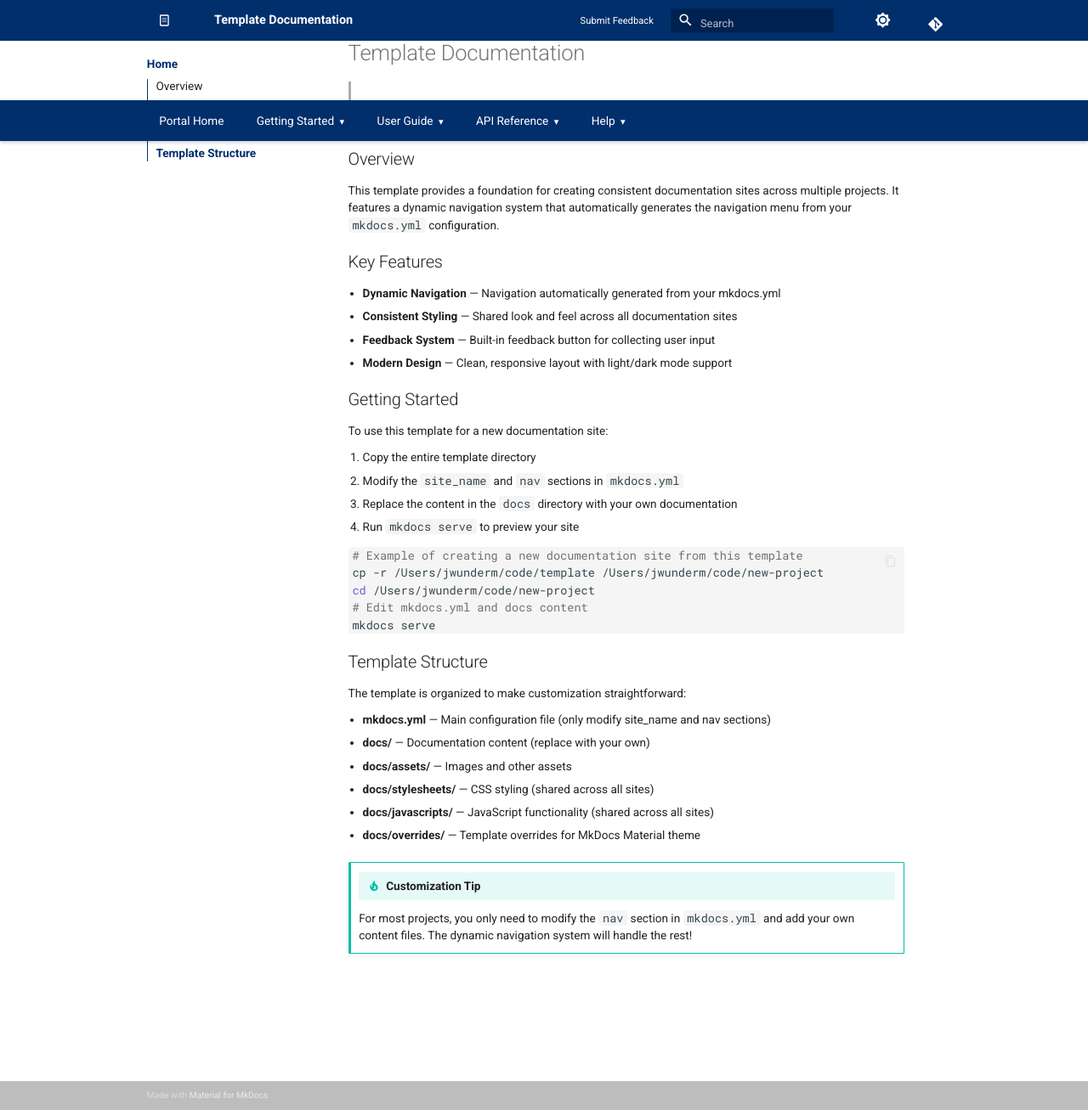
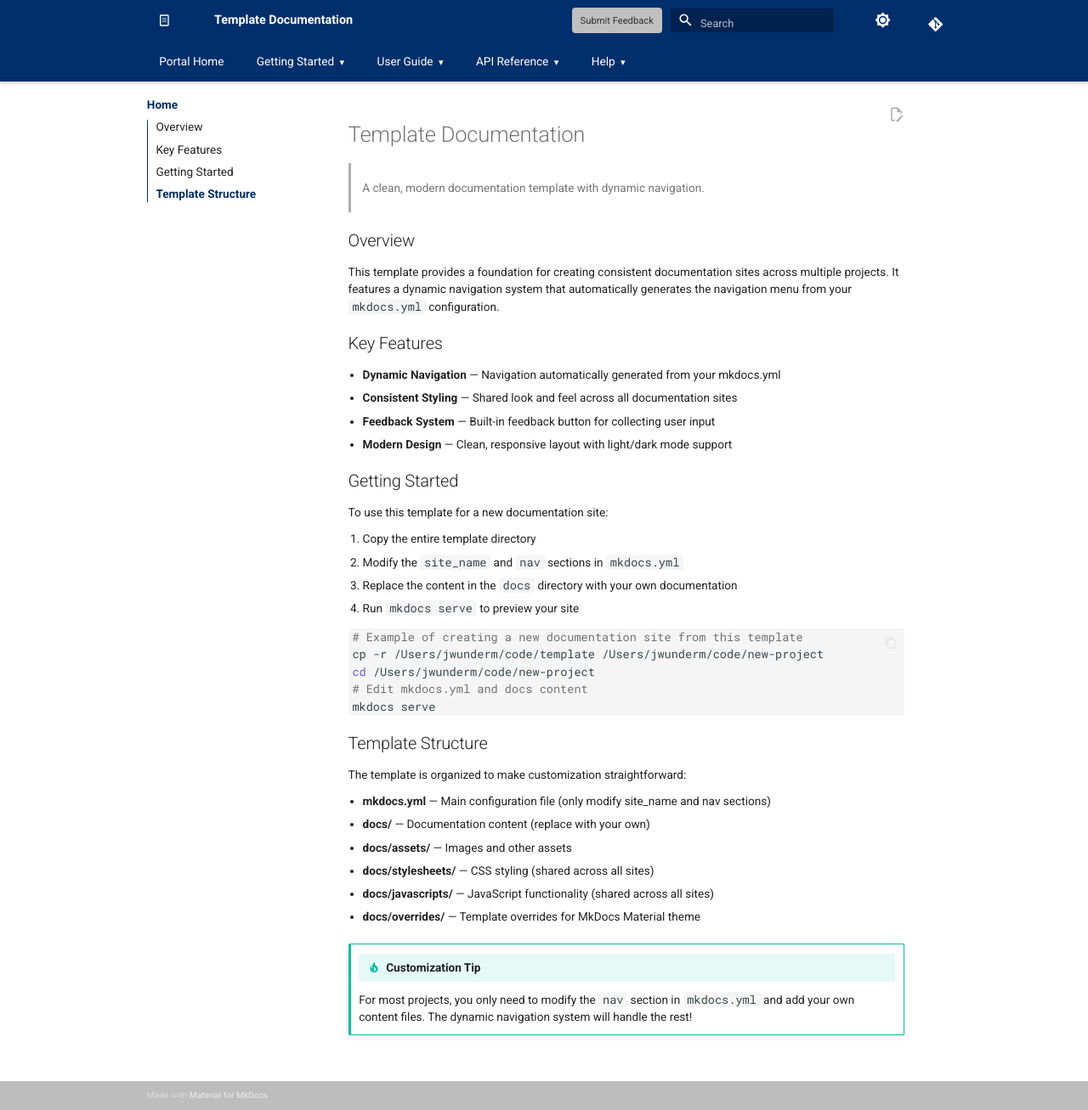
Before and after one commit to JWunderman/doc_template, an MkDocs documentation site: the page built from docs/index.md, in a window 1280 px wide and 1307 px high. Shown: the whole window at 85% size. Built offline with MkDocs 1.6.1 and Material for MkDocs 9.7.7, drawn with Linux system fonts in a browser that asks for light colours; comment, search, counter and statistics services are not loaded.

Commit message:
Fix header gap issue, update feedback button styling, and add logo configuration

```diff
--- a/docs/stylesheets/consolidated/feedback.css
+++ b/docs/stylesheets/consolidated/feedback.css
@@ -10,21 +10,21 @@
   position: fixed;
   bottom: 1.5rem;
   right: 1.5rem;
-  background-color: #002f6c;
-  color: white;
+  background-color: #c0c0c0; /* Slightly darker grey color */
+  color: #333; /* Darker text for better contrast */
   border: none;
   border-radius: 2rem;
   padding: 0.6rem 1.2rem;
   font-size: 0.8rem;
   font-weight: 500;
-  box-shadow: 0 2px 5px rgba(0, 0, 0, 0.2);
+  box-shadow: 0 3px 8px rgba(0, 0, 0, 0.3);
   cursor: pointer;
   z-index: 1000;
   transition: background-color 0.2s, transform 0.2s;
 }
 
 .feedback-button:hover {
-  background-color: #00408f;
+  background-color: #b0b0b0; /* Even darker grey on hover */
   transform: translateY(-2px);
 }
 
@@ -143,18 +143,20 @@
 }
 
 .feedback-submit {
-  background-color: #002f6c;
-  color: white;
+  background-color: #c0c0c0; /* Slightly darker grey color */
+  color: #333; /* Darker text for better contrast */
   border: none;
   padding: 10px 20px;
   border-radius: 4px;
   cursor: pointer;
   font-weight: 500;
-  transition: background-color 0.2s;
+  transition: background-color 0.2s, box-shadow 0.2s;
+  box-shadow: 0 2px 5px rgba(0, 0, 0, 0.2);
 }
 
 .feedback-submit:hover {
-  background-color: #00408f;
+  background-color: #b0b0b0; /* Even darker grey on hover */
+  box-shadow: 0 3px 8px rgba(0, 0, 0, 0.3);
 }
 
 .feedback-success {
@@ -186,7 +188,7 @@
 
 [data-md-color-scheme="slate"] .feedback-container {
   background-color: #2e303e;
-  box-shadow: 0 2px 5px rgba(0, 0, 0, 0.2);
+  box-shadow: 0 3px 8px rgba(0, 0, 0, 0.3);
 }
 
 [data-md-color-scheme="slate"] .form-group input,
--- a/docs/stylesheets/consolidated/header-navigation.css
+++ b/docs/stylesheets/consolidated/header-navigation.css
@@ -10,11 +10,7 @@
 /* Dark blue header background */
 .md-header {
   background-color: #002f6c !important;
-  position: fixed !important;
-  top: 0 !important;
-  right: 0 !important;
-  left: 0 !important;
-  width: 100% !important;
+  position: relative !important;
   z-index: 2000 !important;
   box-shadow: none !important;
   border-bottom: none !important;
@@ -105,10 +101,7 @@
 
 /* Ensure tabs have proper z-index */
 .md-tabs {
-  position: fixed !important;
-  top: 70px !important; /* Match header height */
-  right: 0 !important;
-  left: 0 !important;
+  position: relative !important;
   z-index: 2001 !important;
   border-top: none !important;
   box-shadow: none !important;
@@ -228,10 +221,7 @@
 
 /* ===== CUSTOM NAVIGATION CONTAINER ===== */
 .custom-nav-container {
-  position: fixed !important;
-  top: calc(70px + 48px) !important; /* Header + tabs height */
-  right: 0 !important;
-  left: 0 !important;
+  position: relative !important;
   z-index: 1000 !important;
   background-color: #002f6c !important;
   padding: 0;
@@ -324,6 +314,17 @@
   }
 }
 
+/* Adjust main content */
+.md-main {
+  margin-top: 0 !important;
+  padding-top: 0 !important;
+}
+
+/* Adjust content */
+.md-content {
+  margin-top: 0 !important;
+}
+
 /* ===== DARK MODE ADJUSTMENTS ===== */
 @media (prefers-color-scheme: dark) {
   .dropdown-menu {
--- a/mkdocs.yml
+++ b/mkdocs.yml
@@ -4,6 +4,8 @@ site_name: Template Documentation
 theme:
   name: material
   custom_dir: docs/overrides
+  logo: assets/logo.png
+  favicon: assets/favicon.png
   features:
     - navigation.tabs        # Horizontal navigation
     - navigation.sections    # Render sections as groups in sidebar
```
